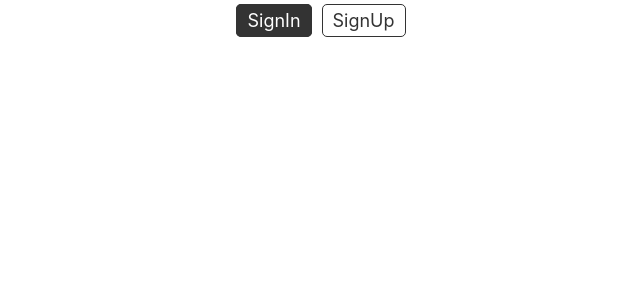
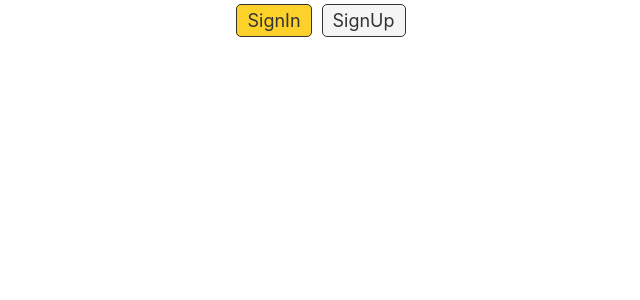
Before and after one commit to shen102/ORDER2GO, a React (Create React App) app in the folder myreactproj/: page / in a window 1280 px wide. In both pictures the pointer is over the link "SignIn". Shown: the top 300 px of the page, without its empty margins (319-959 px from the left). Built offline with nearby package versions, Linux system fonts and the light colour scheme.

Commit message:
Update Header.module.css

```diff
--- a/myreactproj/src/Components/Header.module.css
+++ b/myreactproj/src/Components/Header.module.css
@@ -32,11 +32,12 @@
     padding: 5px 10px;
     border: 1px solid #333;
     border-radius: 5px;
+    background-color: whitesmoke;
 
   }
 
   .signinLink:hover,
   .signupLink:hover {
-    background-color: #333;
-    color: #fff;
+    background-color: #FCD12A;
+    color: #333;
   }
```
